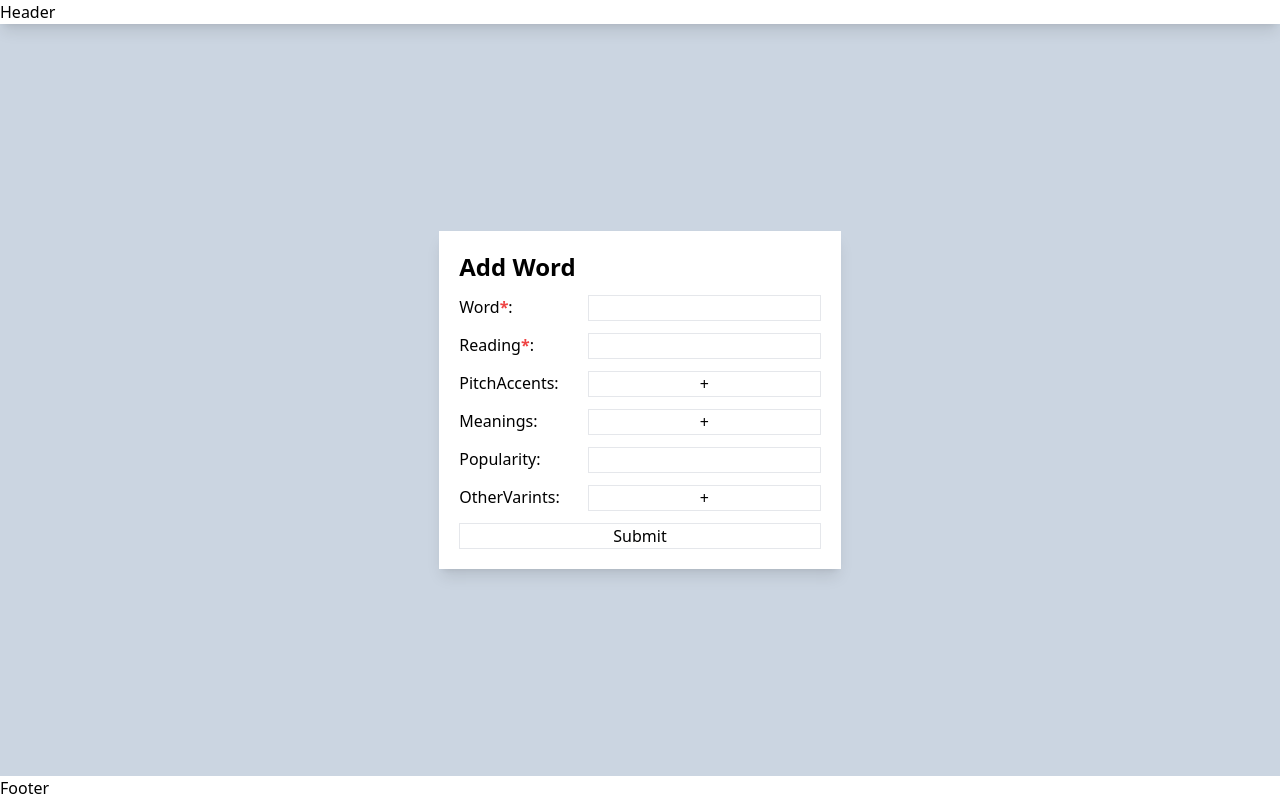
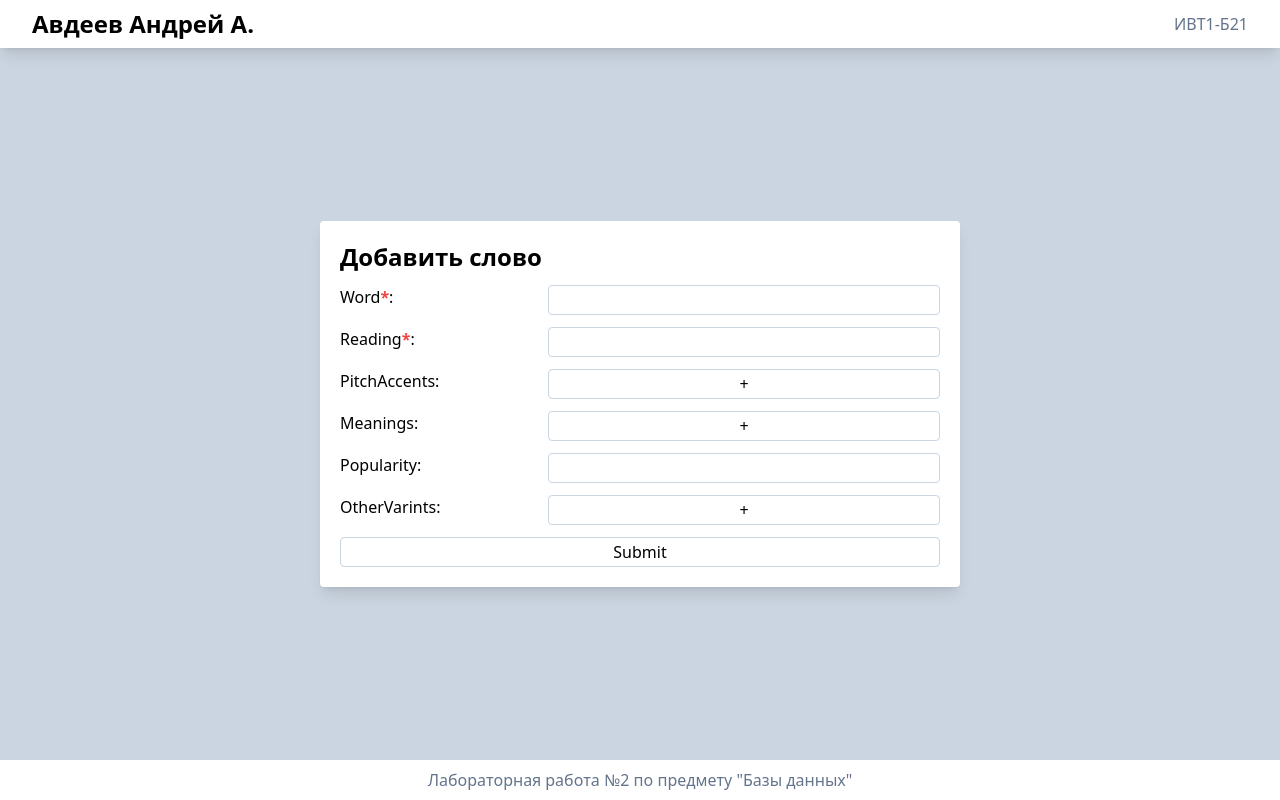
Before and after one commit to fekoneko/japanese-learn-db-manager, a Next.js app: page / in a window 1280 px wide. Built offline with nearby package versions, Linux system fonts and the light colour scheme.

Commit message:
styles and toasts

```diff
--- a/package.json
+++ b/package.json
@@ -14,7 +14,8 @@
     "next": "14.1.0",
     "react": "^18",
     "react-dom": "^18",
-    "react-hook-form": "^7.50.1"
+    "react-hook-form": "^7.50.1",
+    "react-toastify": "^10.0.4"
   },
   "devDependencies": {
     "@types/node": "^20",
--- a/src/app/layout.tsx
+++ b/src/app/layout.tsx
@@ -1,11 +1,13 @@
-import type { Metadata } from "next";
-import "@/styles/globals.css";
-import Header from "@/components/Header";
-import Footer from "@/components/Footer";
+import type { Metadata } from 'next';
+import Header from '@/components/Header';
+import Footer from '@/components/Footer';
+import { Slide, ToastContainer } from 'react-toastify';
+import '@/styles/globals.css';
+import 'react-toastify/dist/ReactToastify.css';
 
 export const metadata: Metadata = {
-  title: "Авдеев Андрей, ИВТ1-Б21",
-  description: "",
+  title: 'Авдеев Андрей, ИВТ1-Б21',
+  description: '',
 };
 
 interface RootLayoutProps {
@@ -14,10 +16,25 @@ interface RootLayoutProps {
 const RootLayout = ({ children }: RootLayoutProps) => {
   return (
     <html lang="ru">
-      <body className="flex h-dvh w-screen flex-col bg-slate-300">
-        <Header />
-        <main className="grow overflow-y-scroll">{children}</main>
-        <Footer />
+      <body>
+        <div className="flex h-dvh w-screen flex-col bg-slate-300">
+          <Header />
+          <main className="grow overflow-y-scroll">{children}</main>
+          <Footer />
+        </div>
+        <ToastContainer
+          position="bottom-center"
+          autoClose={1000}
+          hideProgressBar
+          newestOnTop
+          closeOnClick
+          rtl={false}
+          pauseOnFocusLoss
+          draggable
+          pauseOnHover
+          theme="light"
+          transition={Slide}
+        />
       </body>
     </html>
   );
--- a/src/app/page.tsx
+++ b/src/app/page.tsx
@@ -1,4 +1,4 @@
-import WordAddForm from "@/components/WordAddForm";
+import WordAddForm from '@/components/WordAddForm';
 
 const Home = () => {
   return (
--- a/src/components/ArrayInput.tsx
+++ b/src/components/ArrayInput.tsx
@@ -1,15 +1,9 @@
-"use client";
+'use client';
 
-import { FormFieldInfo } from "@/@types/globals";
-import { Fragment } from "react";
-import {
-  Control,
-  FieldValues,
-  FormState,
-  UseFormRegister,
-  useFieldArray,
-} from "react-hook-form";
-import InputError from "./InputError";
+import { FormFieldInfo } from '@/@types/globals';
+import { Fragment } from 'react';
+import { Control, FieldValues, FormState, UseFormRegister, useFieldArray } from 'react-hook-form';
+import InputError from './InputError';
 
 interface ArrayInputProps {
   register: UseFormRegister<FieldValues>;
@@ -18,38 +12,26 @@ interface ArrayInputProps {
   fieldInfo: FormFieldInfo;
   formState: FormState<FieldValues>;
 }
-const ArrayInput = ({
-  register,
-  control,
-  formId,
-  fieldInfo,
-  formState,
-}: ArrayInputProps) => {
+const ArrayInput = ({ register, control, formId, fieldInfo, formState }: ArrayInputProps) => {
   const { fields, append, remove } = useFieldArray({
     name: fieldInfo.name,
     control,
   });
 
   return (
-    <fieldset
-      id={formId + fieldInfo.name}
-      className="grid grid-cols-[1fr_2fr] gap-3"
-    >
+    <fieldset id={formId + fieldInfo.name} className="grid grid-cols-[1fr_2fr] gap-3">
       <label htmlFor={formId + fieldInfo.name}>
         {fieldInfo.label}
-        {fieldInfo.options?.required && (
-          <span className="font-bold text-red-500">*</span>
-        )}
-        :
+        {fieldInfo.options?.required && <span className="font-bold text-red-500">*</span>}:
       </label>
-      <div className="flex flex-col gap-3">
+      <div className="flex flex-col gap-1">
         {fields.map((field, index) => (
           <Fragment key={field.id}>
-            <div className="flex gap-2">
+            <div className="flex gap-1">
               <input
                 type={fieldInfo.type}
                 {...register(`${fieldInfo.name}.${index}`, fieldInfo.options)}
-                className="grow border"
+                className="grow"
               />
               <button type="button" onClick={() => remove(index)}>
                 x
@@ -57,7 +39,7 @@ const ArrayInput = ({
             </div>
             <InputError
               errorType={
-                typeof formState?.errors[fieldInfo.name] === "object"
+                typeof formState?.errors[fieldInfo.name] === 'object'
                   ? (formState?.errors[fieldInfo.name] as any)[index]?.type
                   : undefined
               }
@@ -66,9 +48,7 @@ const ArrayInput = ({
         ))}
         <button
           type="button"
-          onClick={() =>
-            append("", { focusName: `${fieldInfo.name}.${fields.length}` })
-          }
+          onClick={() => append('', { focusName: `${fieldInfo.name}.${fields.length}` })}
         >
           +
         </button>
--- a/src/components/Footer.tsx
+++ b/src/components/Footer.tsx
@@ -1,4 +1,10 @@
 const Footer = () => {
-  return <footer className="z-50 bg-white shadow-lg">Footer</footer>;
+  return (
+    <footer className="z-50 flex items-center justify-center bg-white px-8 py-2 shadow-lg">
+      <p role="contentinfo" className="text-slate-500">
+        Лабораторная работа №2 по предмету &quot;Базы данных&quot;
+      </p>
+    </footer>
+  );
 };
 export default Footer;
--- a/src/components/Header.tsx
+++ b/src/components/Header.tsx
@@ -1,4 +1,11 @@
 const Header = () => {
-  return <header className="z-50 bg-white shadow-lg">Header</header>;
+  return (
+    <header className="z-50 flex items-center justify-between bg-white px-8 py-2 shadow-lg">
+      <h1 role="banner" className="header">
+        Авдеев Андрей А.
+      </h1>
+      <p className="text-slate-500">ИВТ1-Б21</p>
+    </header>
+  );
 };
 export default Header;
--- a/src/components/Input.tsx
+++ b/src/components/Input.tsx
@@ -1,8 +1,8 @@
-"use client";
+'use client';
 
-import { FormFieldInfo } from "@/@types/globals";
-import { FieldValues, FormState, UseFormRegister } from "react-hook-form";
-import InputError from "./InputError";
+import { FormFieldInfo } from '@/@types/globals';
+import { FieldValues, FormState, UseFormRegister } from 'react-hook-form';
+import InputError from './InputError';
 
 interface InputProps {
   register: UseFormRegister<FieldValues>;
@@ -16,16 +16,12 @@ const Input = ({ register, formId, fieldInfo, formState }: InputProps) => {
       <fieldset className="grid grid-cols-[1fr_2fr] gap-3">
         <label htmlFor={formId + fieldInfo.name}>
           {fieldInfo.label}
-          {fieldInfo.options?.required && (
-            <span className="font-bold text-red-500">*</span>
-          )}
-          :
+          {fieldInfo.options?.required && <span className="font-bold text-red-500">*</span>}:
         </label>
         <input
           type={fieldInfo.type}
           id={formId + fieldInfo.name}
           {...register(fieldInfo.name, fieldInfo.options)}
-          className="border"
         />
       </fieldset>
 
--- a/src/components/WordAddForm.tsx
+++ b/src/components/WordAddForm.tsx
@@ -1,48 +1,49 @@
-"use client";
+'use client';
 
-import { FormFieldInfo } from "@/@types/globals";
-import { useId } from "react";
-import { FieldValues, useForm } from "react-hook-form";
-import ArrayInput from "./ArrayInput";
-import Input from "./Input";
+import { FormFieldInfo } from '@/@types/globals';
+import { useId } from 'react';
+import { FieldValues, useForm } from 'react-hook-form';
+import ArrayInput from './ArrayInput';
+import Input from './Input';
+import { toast } from 'react-toastify';
 
 const formFieldsInfo: FormFieldInfo[] = [
   {
-    name: "Word",
-    type: "text",
-    label: "Word",
+    name: 'Word',
+    type: 'text',
+    label: 'Word',
     options: { required: true, minLength: 1, maxLength: 30 },
   },
   {
-    name: "Reading",
-    type: "text",
-    label: "Reading",
+    name: 'Reading',
+    type: 'text',
+    label: 'Reading',
     options: { required: true, minLength: 1, maxLength: 30 },
   },
   {
-    name: "PitchAccents",
-    type: "number",
-    label: "PitchAccents",
+    name: 'PitchAccents',
+    type: 'number',
+    label: 'PitchAccents',
     array: true,
     options: { min: 1, max: 30 },
   },
   {
-    name: "Meanings",
-    type: "text",
-    label: "Meanings",
+    name: 'Meanings',
+    type: 'text',
+    label: 'Meanings',
     array: true,
     options: { minLength: 1, maxLength: 30 },
   },
   {
-    name: "Popularity",
-    type: "number",
-    label: "Popularity",
+    name: 'Popularity',
+    type: 'number',
+    label: 'Popularity',
     options: { min: 1, max: 2147483648 },
   },
   {
-    name: "OtherVariants",
-    type: "text",
-    label: "OtherVarints",
+    name: 'OtherVariants',
+    type: 'text',
+    label: 'OtherVarints',
     array: true,
     options: { minLength: 1, maxLength: 30 },
   },
@@ -58,30 +59,38 @@ const WordAddForm = () => {
     const newWord: any = {};
     newWord.Word = fieldValues.Word;
     newWord.Reading = fieldValues.Reading;
-    newWord.PitchAccents = (fieldValues.PitchAccents as string[]).map(
-      (value) => +value,
-    );
-    newWord.Meanings = fieldValues.Meanings;
-    newWord.Popularity = +fieldValues.Popularity;
-    newWord.OtherVariants = fieldValues.OtherVariants;
+    if (fieldValues.PitchAccents?.length)
+      newWord.PitchAccents = fieldValues.PitchAccents?.map((value: string) => +value);
+    if (fieldValues.Meanings?.length) newWord.Meanings = fieldValues.Meanings;
+    if (fieldValues.Popularity?.length) newWord.Popularity = +fieldValues.Popularity;
+    if (fieldValues.OtherVariants?.length) newWord.OtherVariants = fieldValues.OtherVariants;
 
-    console.log(
-      await fetch("/api/words", {
-        method: "POST",
+    const responsePromise = new Promise((resolve, reject) =>
+      fetch('/api/words', {
+        method: 'POST',
         headers: {
-          "Content-Type": "application/json",
+          'Content-Type': 'application/json',
         },
         body: JSON.stringify(newWord),
+      }).then((response) => {
+        if (response.ok) resolve(response);
+        else reject();
       }),
     );
+
+    toast.promise(responsePromise, {
+      pending: `Добавление слова "${newWord.Word}"...`,
+      success: `Слово "${newWord.Word}" добавлено`,
+      error: `При добавлении слова ${newWord.Word} произошла ошибка`,
+    });
   };
 
   return (
     <form
       onSubmit={handleSubmit(onValid)}
-      className="flex flex-col gap-3 bg-white p-5 shadow-lg"
+      className="flex w-1/2 flex-col gap-3 rounded bg-white p-5 shadow-lg"
     >
-      <h1 className="header">Add Word</h1>
+      <h1 className="header">Добавить слово</h1>
       {formFieldsInfo.map((fieldInfo, index) =>
         fieldInfo.array ? (
           <ArrayInput
--- a/src/styles/globals.css
+++ b/src/styles/globals.css
@@ -4,7 +4,20 @@
 
 @layer base {
   button {
-    @apply border transition-colors hover:bg-slate-300;
+    @apply rounded border-[1.5px] border-slate-300 px-2 py-0.5 transition-colors hover:bg-slate-200;
+  }
+  input {
+    @apply rounded border-[1.5px] border-slate-300 px-2 py-0.5 focus:border-slate-500 focus:outline-none;
+  }
+
+  ::-webkit-scrollbar {
+    @apply h-3 w-3;
+  }
+  ::-webkit-scrollbar-track {
+    @apply bg-transparent;
+  }
+  ::-webkit-scrollbar-thumb {
+    @apply rounded-full bg-slate-100 hover:bg-slate-200;
   }
 }
 
```
Also changed, not shown: src/components/InputError.tsx (+7 -19 lines), 2 other files (tests, documents, lock files or other folders).
